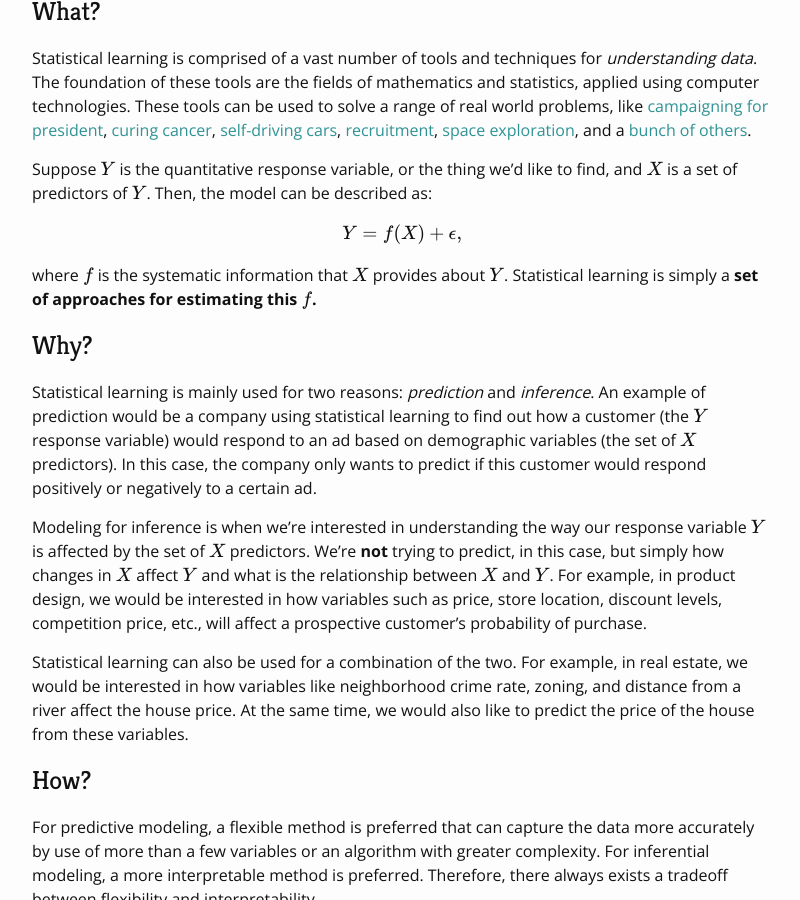
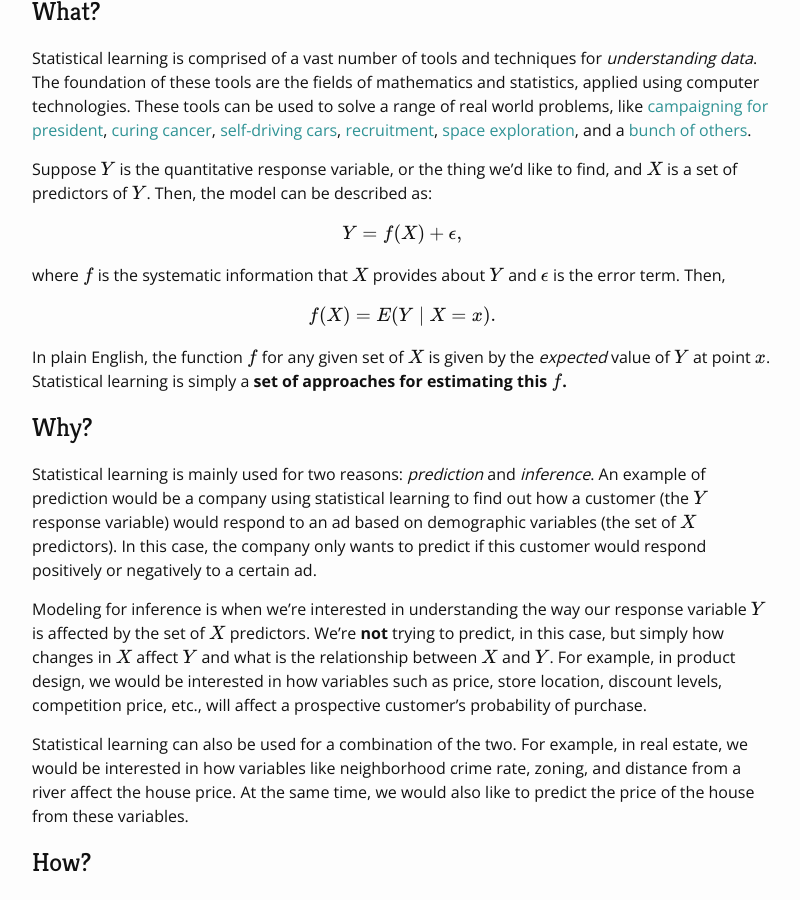
Before and after one commit to sinablk/sinablk.github.io, a Jekyll site: the page built from _posts/2019-01-29-what-is-statistical-learning.markdown, in a window 1280 px wide and 900 px high, scrolled down 365 px. Shown: the whole window, without its empty margins (238-1038 px from the left). Built offline with Jekyll 4.4.1, drawn with Linux system fonts in a browser that asks for light colours; nearby versions of some CDN libraries; formulas are drawn with MathJax 3.

Commit message:
Fix latest post

```diff
--- a/_posts/2019-01-29-what-is-statistical-learning.markdown
+++ b/_posts/2019-01-29-what-is-statistical-learning.markdown
@@ -17,7 +17,11 @@ Suppose $Y$ is the quantitative response variable, or the thing we'd like to fin
 
 $$ Y = f(X) + \epsilon, $$
 
-where $f$ is the systematic information that $X$ provides about $Y$. Statistical learning is simply a **set of approaches for estimating this $f$.**
+where $f$ is the systematic information that $X$ provides about $Y$ and $\epsilon$ is the error term. Then,
+
+$$ f(X) = E(Y \mid X = x). $$
+
+In plain English, the function $f$ for any given set of $X$ is given by the *expected* value of $Y$ at point $x$. Statistical learning is simply a **set of approaches for estimating this $f$.**
 
 ### Why?
 
```
